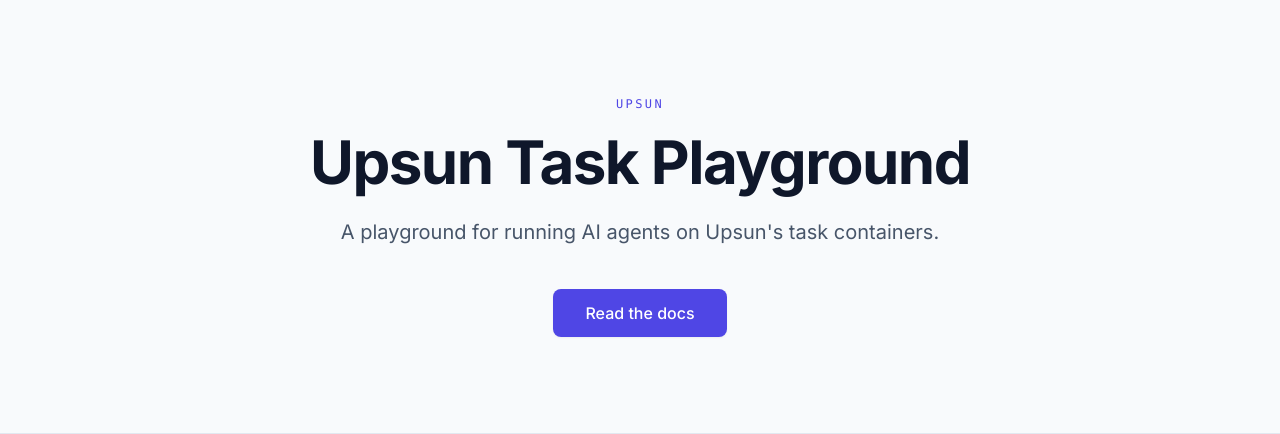
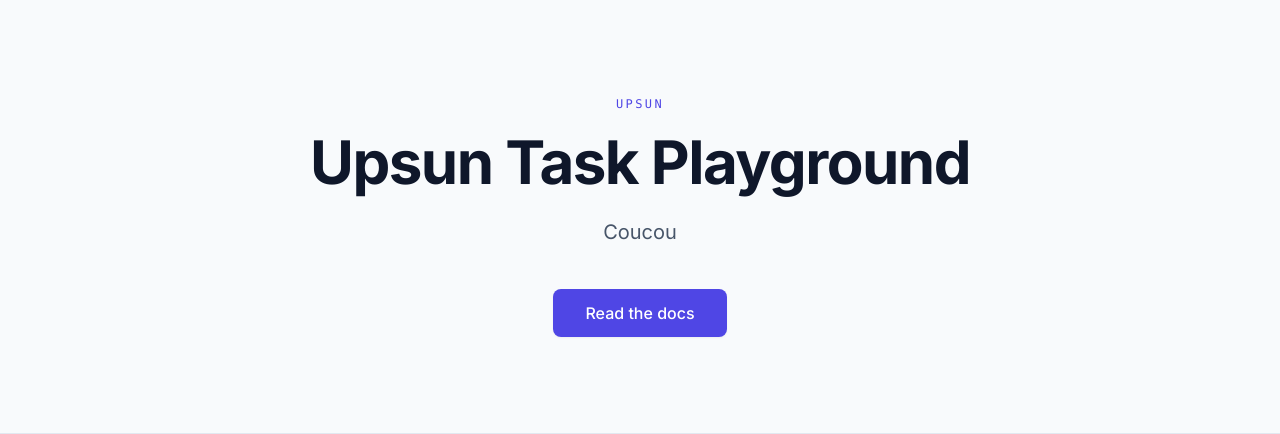
Before and after one commit to nicogommen/upsun-task-playground, a Flask app: page / in a window 1280 px wide. Shown: the top 434 px of the page. Run offline with Flask 3, Linux system fonts and the light colour scheme; some libraries are stand-ins or nearby versions.

Commit message:
Agent: Change the homepage tagline to Coucou

```diff
--- a/frontend/templates/index.html
+++ b/frontend/templates/index.html
@@ -20,7 +20,7 @@
       <div class="max-w-3xl text-center">
         <p class="font-mono text-xs uppercase tracking-[0.2em] text-indigo-600 mb-5">Upsun</p>
         <h1 class="text-5xl md:text-6xl font-bold tracking-tight mb-6 text-slate-900">Upsun Task Playground</h1>
-        <p class="text-xl text-slate-600 mb-10 leading-relaxed">A playground for running AI agents on Upsun's task containers.</p>
+        <p class="text-xl text-slate-600 mb-10 leading-relaxed">Coucou</p>
         <a href="https://upsun.com" class="inline-block px-8 py-3 bg-indigo-600 text-white font-medium rounded-lg hover:bg-indigo-700 transition-colors shadow-sm">Read the docs</a>
       </div>
     </section>
```
